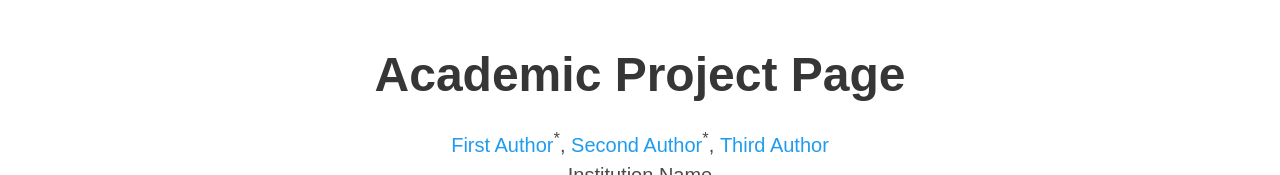
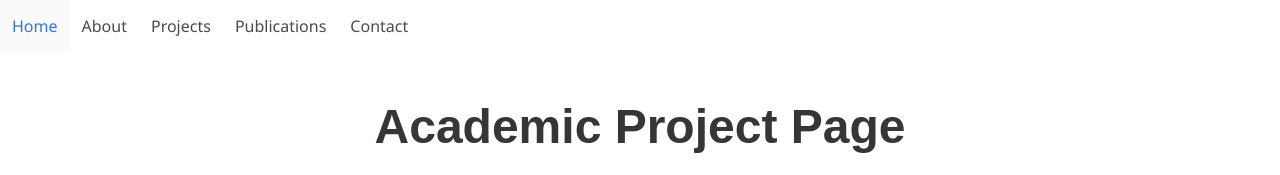
Before and after one commit to GrainNet/GrainNet.github.io, a plain HTML site: page index.html in a window 1280 px wide. Shown: the top 175 px of the page. Drawn offline with nearby package versions, Linux system fonts and the light colour scheme; some icons are missing; a web font is replaced by a local one.

Commit message:
Update index.html

```diff
--- a/index.html
+++ b/index.html
@@ -1,6 +1,11 @@
+
+
+
 <!DOCTYPE html>
 <html>
 <head>
+
+
   <meta charset="utf-8">
   <!-- Meta tags for social media banners, these should be filled in appropriatly as they are your "business card" -->
   <!-- Replace the content tag with appropriate information -->
@@ -45,6 +50,19 @@
   <script src="static/js/index.js"></script>
 </head>
 <body>
+
+  <nav class="navbar" role="navigation" aria-label="main navigation">
+    <div class="navbar-menu">
+      <div class="navbar-start">
+        <a class="navbar-item" href="index.html">Home</a>
+        <a class="navbar-item" href="about.html">About</a>
+        <a class="navbar-item" href="projects.html">Projects</a>
+        <a class="navbar-item" href="publications.html">Publications</a>
+        <a class="navbar-item" href="contact.html">Contact</a>
+      </div>
+    </div>
+  </nav>
+
 
 
   <section class="hero">
```
